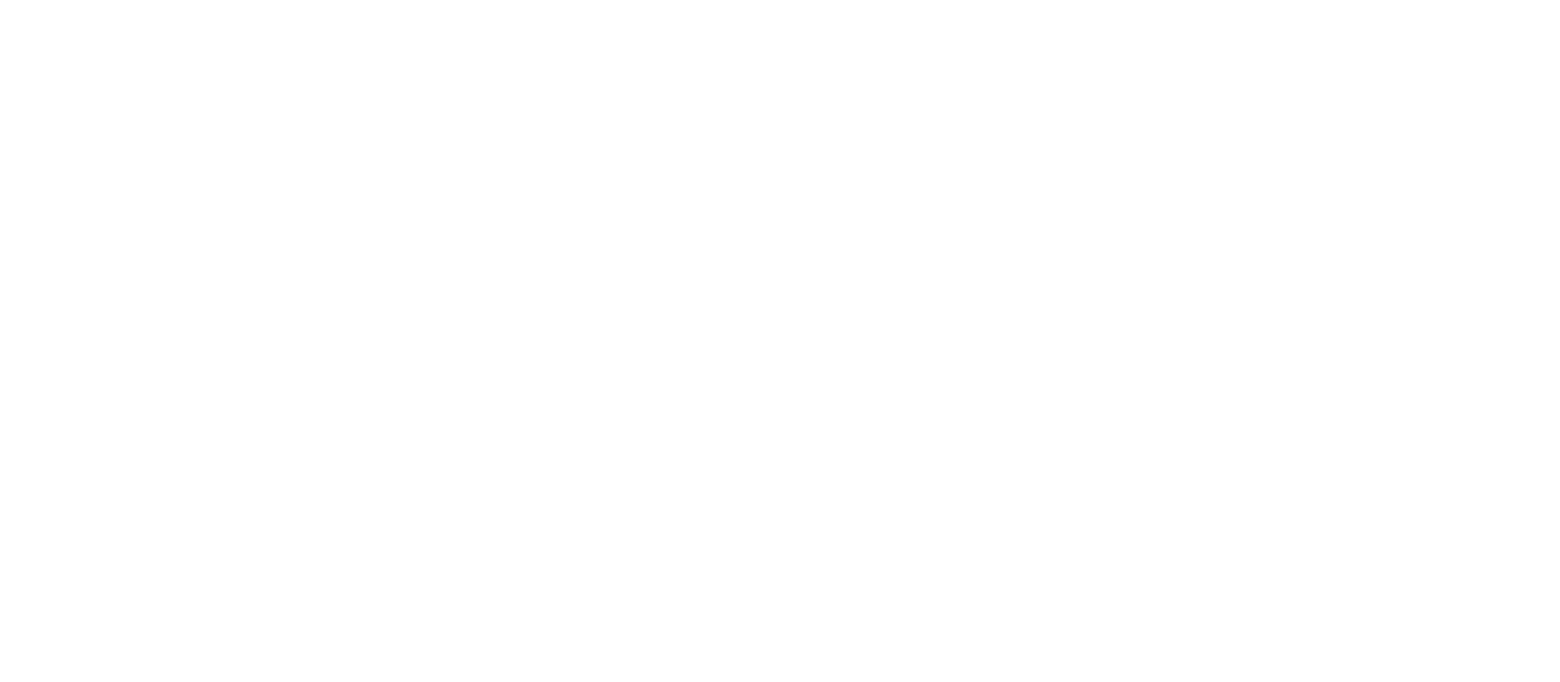
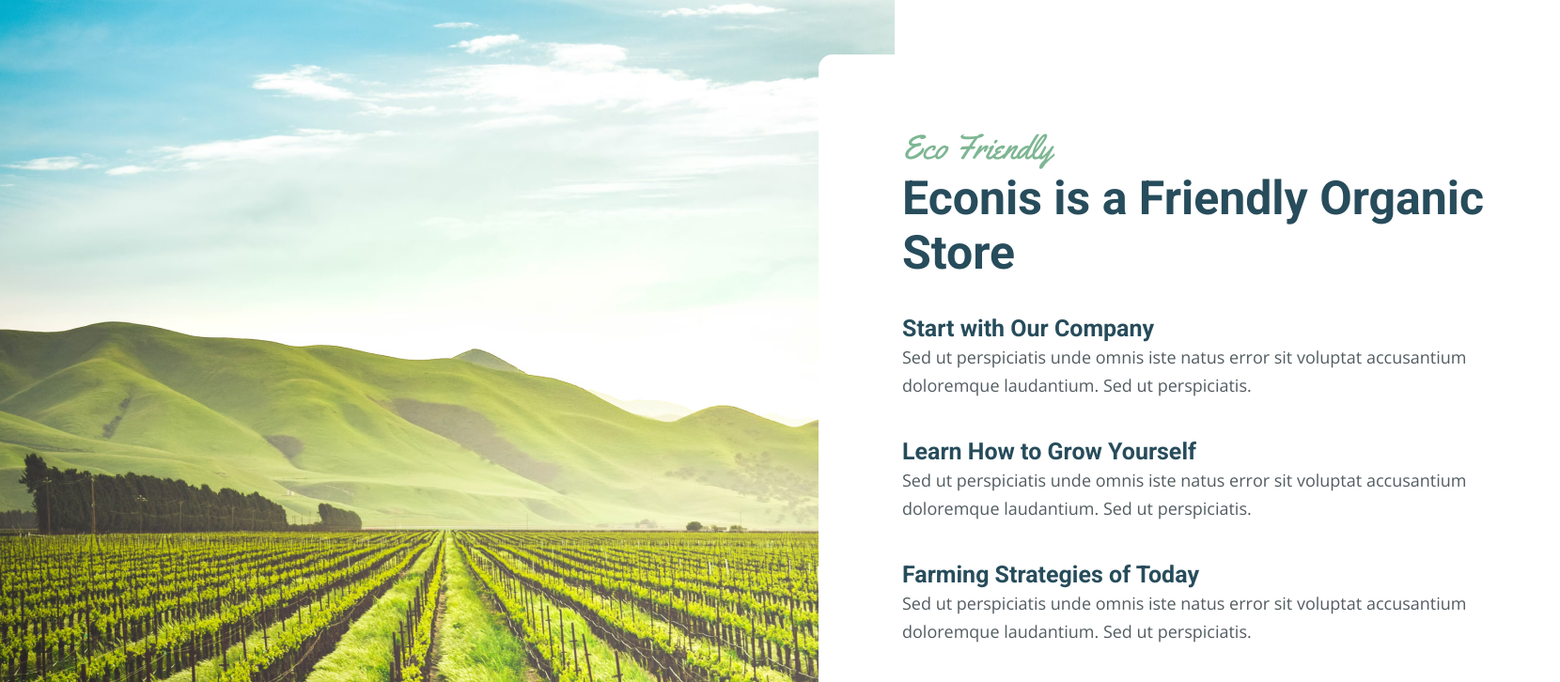
Before and after one commit to BrownEdgar/Organik-food, a React (Vite) app: page / in a window 1280 px wide. Shown: the part 7022-7748 px from the top of the page at 94% size, 1660 px wide, since content can reach past the window. Before the commit the page ends 800 px from the top, so only its background shows below. Built offline with nearby package versions, Linux system fonts and the light colour scheme.

Commit message:
add task

```diff
--- /dev/null
+++ b/src/components/feature7009/Feature7009.jsx
@@ -0,0 +1,28 @@
+import './Feature7009.scss'
+import logo from '../../assets/MOrganik.jpg'
+
+export default function Feature7009() {
+    return (
+        <div className='Organik'>
+            <img src={logo} alt="organik img" className='Organik-image' />
+            <div className='Organik-box'>
+            </div>
+            <div className='Organik-titlebox'>
+                <p className='Organik-title'>Eco Friendly</p>
+                <p className='Organik-econis'>Econis is a Friendly Organic Store</p>
+                <div className='Organik-childbox'>
+                    <p className='Organik-childtitle'>Start with Our Company</p>
+                    <p className='Organik-childtext'>Sed ut perspiciatis unde omnis iste natus error sit voluptat accusantium doloremque laudantium. Sed ut perspiciatis.</p>
+                </div>
+                <div className='Organik-childbox'>
+                    <p className='Organik-childtitle'>Learn How to Grow Yourself</p>
+                    <p className='Organik-childtext'>Sed ut perspiciatis unde omnis iste natus error sit voluptat accusantium doloremque laudantium. Sed ut perspiciatis.</p>
+                </div>
+                <div className='Organik-childbox'>
+                    <p className='Organik-childtitle'>Farming Strategies of Today</p>
+                    <p className='Organik-childtext'>Sed ut perspiciatis unde omnis iste natus error sit voluptat accusantium doloremque laudantium. Sed ut perspiciatis.</p>
+                </div>
+            </div>
+        </div>
+    )
+}
--- /dev/null
+++ b/src/components/feature7009/Feature7009.scss
@@ -0,0 +1,80 @@
+@import url('https://fonts.googleapis.com/css2?family=Roboto:wght@700&family=Yellowtail&display=swap');
+@import url('https://fonts.googleapis.com/css2?family=Open+Sans&display=swap');
+
+.Organik {
+    position: relative;
+    width: 1660px;
+    height: 931px;
+    background-color: #FFFFFF;
+    top: 6916px;
+
+    &-image {
+        display: flex;
+        width: 952px;
+    }
+
+    &-box {
+        position: absolute;
+        top: 11%;
+        border-top-left-radius: 15px;
+        border-bottom-left-radius: 15px;
+        left: 871px;
+        width: 789px;
+        height: 723px;
+        background-color: #FFFFFF;
+    }
+
+    &-titlebox {
+        position: absolute;
+        width: 700px;
+        height: 568px;
+        top: 19%;
+        left: 960px;
+        gap: 35px;
+    }
+
+    &-title {
+        width: 166px;
+        height: 49px;
+        font-weight: 400;
+        font-size: 36px;
+        line-height: 49.06px;
+        font-family: 'Yellowtail', cursive;
+        color: #7EB693;
+    }
+
+    &-econis {
+        width: 700px;
+        height: 118px;
+        font-family: 'Roboto', sans-serif;
+        font-size: 50px;
+        line-height: 58.59px;
+        color: #274C5B;
+    }
+
+    &-childbox {
+        width: 635px;
+        height: 96px;
+        gap: 7px;
+        margin-top: 5%;
+    }
+
+    &-childtitle {
+        width: 323px;
+        height: 30px;
+        font-family: 'Roboto', sans-serif;
+        font-weight: 500;
+        font-size: 25px;
+        line-height: 29px;
+        color: #274C5B;
+    }
+
+    &-childtext {
+        width: 635px;
+        height: 60px;
+        font-family: 'Open Sans', sans-serif;
+        font-size: 18px;
+        line-height: 30px;
+        color: #525C60;
+    }
+}
--- a/src/pages/Home/Home.jsx
+++ b/src/pages/Home/Home.jsx
@@ -1,9 +1,11 @@
+import Feature7009 from '../../components/feature7009/Feature7009'
 import './Home.scss'
 
 export default function Home() {
   return (
     <div>
       <h1>Home page</h1>
+      <Feature7009 />
     </div>
   )
 }
```
Also changed, not shown: src/assets/MOrganik.jpg (added).
